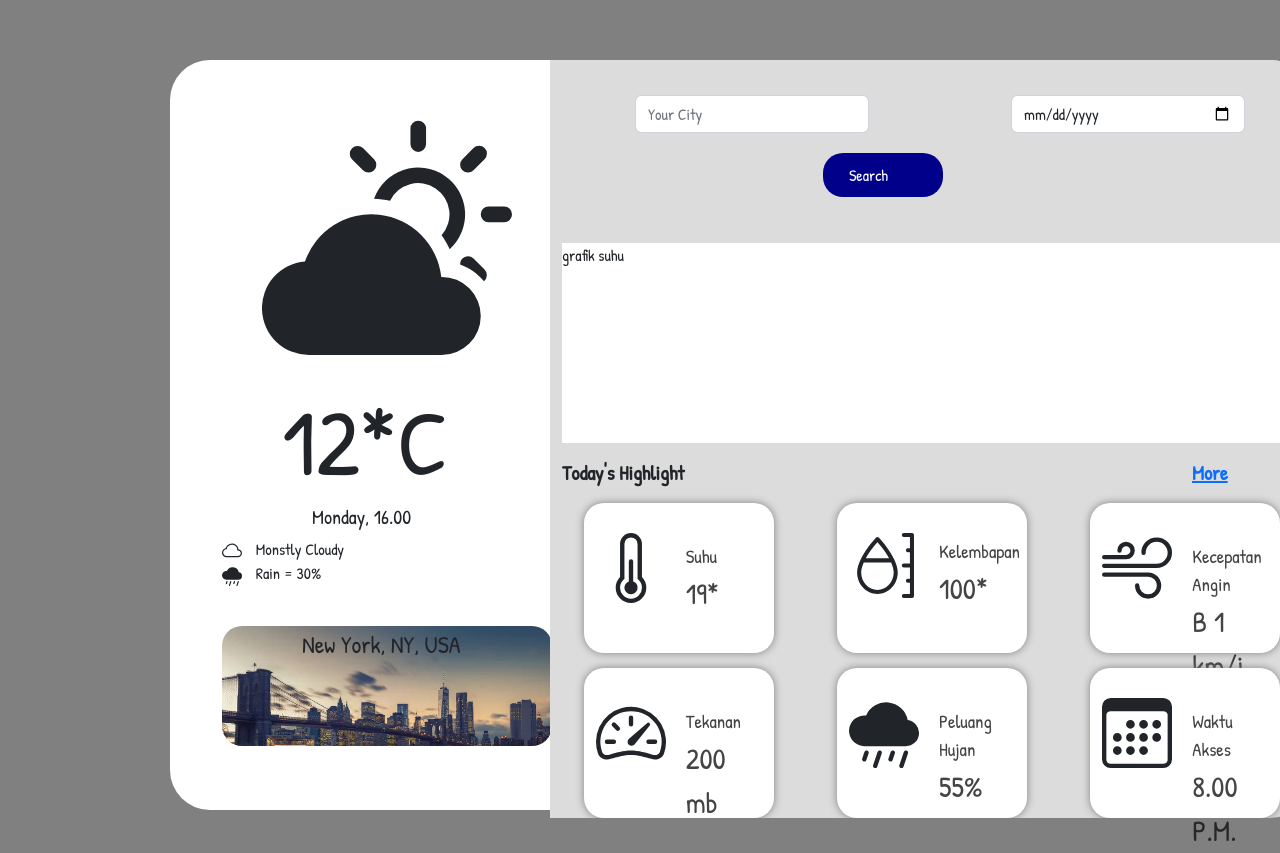
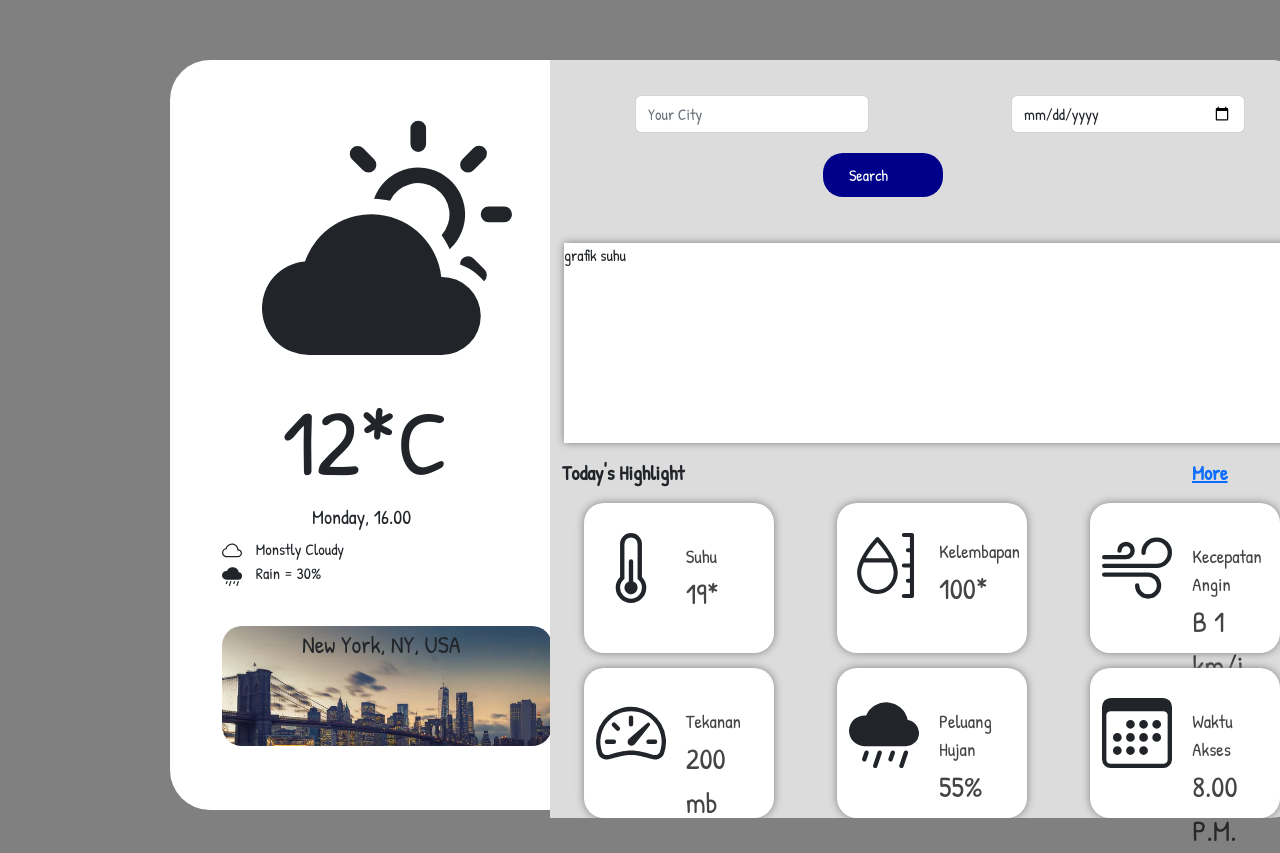
Before and after one commit to Afi250301/Hello-Data-INPG-KS07-FP4, a website: page Home.html in a window 1280 px wide. Shown: the top 853 px of the page. Drawn offline with nearby package versions, Linux system fonts and the light colour scheme.

Commit message:
perbaikan 2

```diff
--- a/CSS/Home.css
+++ b/CSS/Home.css
@@ -113,7 +113,8 @@
     width: 750px;
     height: 200px;
     margin-top: 30px;
-
+    transform: translate3d(2px, 0, 0);
+    box-shadow: 0 0 0.5em gray;
 }
 
 .row{
@@ -139,6 +140,7 @@
 }
 
 .label{
+    position: inherit;
     font-size: 25pt;
     margin-top: -60px;
     margin-left: 90px;
```
